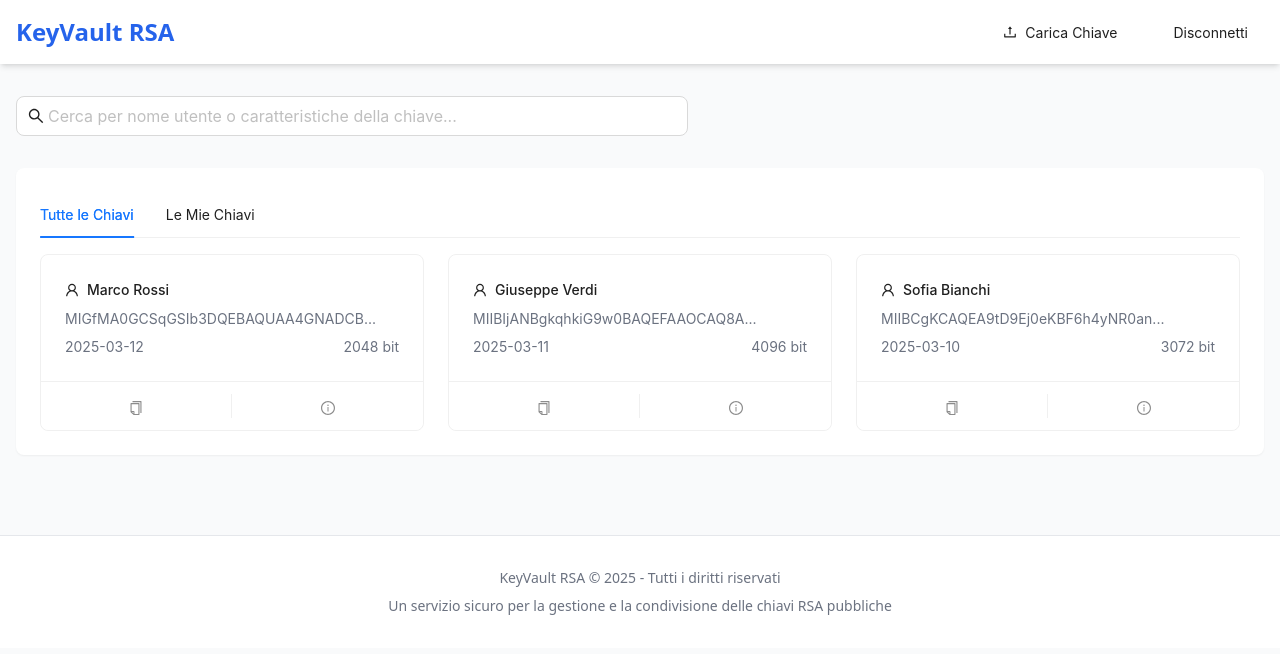
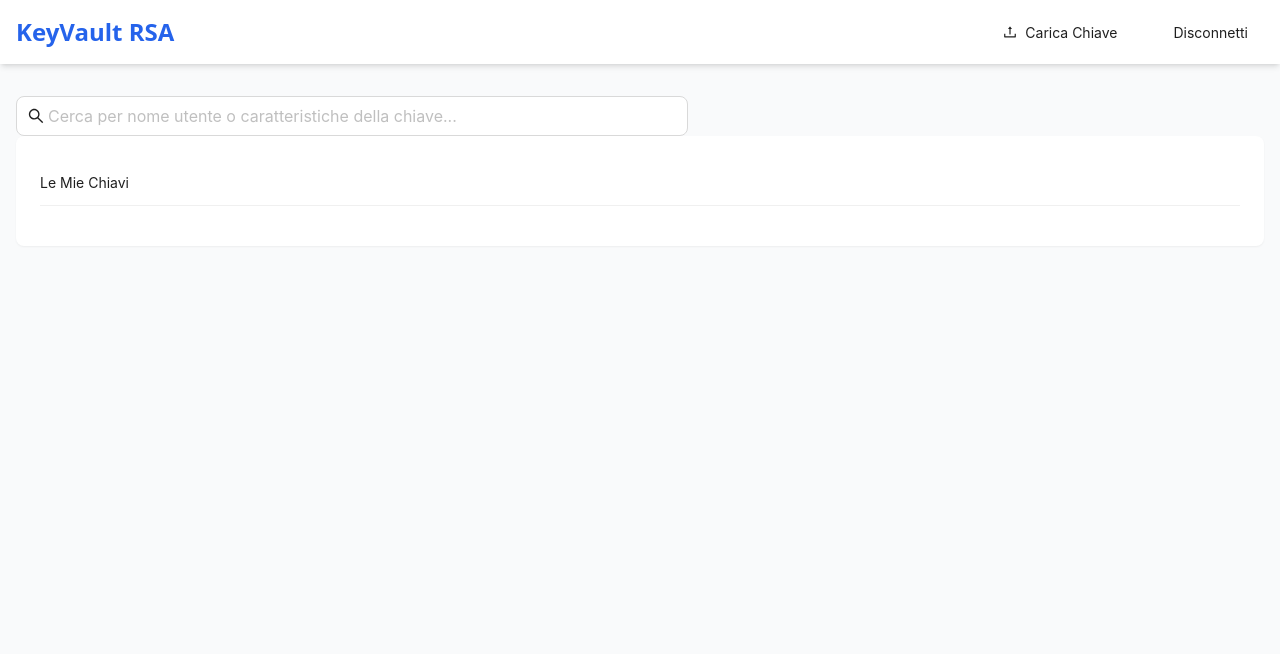
Before and after one commit to Teooo06/frontend1RSA, a React (Vite) app: page /userSection in a window 1280 px wide. Shown: the top 654 px of the page. Built offline with nearby package versions, Linux system fonts and the light colour scheme.

Commit message:
Forse funziona tutto, non è vero, non funziona un cazzo

```diff
--- a/src/App.jsx
+++ b/src/App.jsx
@@ -1,22 +1,21 @@
 import React, { useState, useEffect } from 'react';
 import { Input, Button, Card, Tag, message } from 'antd';
 import { SearchOutlined, CopyOutlined, UserOutlined, CalendarOutlined, UploadOutlined } from '@ant-design/icons';
-import { BrowserRouter as Router, Routes, Route, useNavigate } from 'react-router-dom';
 import * as echarts from 'echarts';
+import { useNavigate } from 'react-router-dom'; // Just use the navigate hook
 
 const App = () => {
-    const navigate = useNavigate(); // Hook per la navigazione
+    const navigate = useNavigate(); // Hook for navigation
 
     // State variables
     const [searchTerm, setSearchTerm] = useState('');
     const [isLoading, setIsLoading] = useState(false);
-    const [isAuthenticated, setIsAuthenticated] = useState(true);
 
     // Mock data for users
     const mockUsers = [
-        { id: 1, name: 'Alessandro Rossi', keySize: '2048 bit', uploadDate: '2025-03-12', key: 'MIIBIjANBgkqhkiG9w0BAQEFAAOCAQ8A...' },
-        { id: 2, name: 'Marco Bianchi', keySize: '4096 bit', uploadDate: '2025-03-11', key: 'MIIBIjANBgkqhkiG9w0BAQEFAAOCAQ8B...' },
-        { id: 3, name: 'Giuseppe Verdi', keySize: '3072 bit', uploadDate: '2025-03-10', key: 'MIIBIjANBgkqhkiG9w0BAQEFAAOCAQ8C...' },
+        { id: 1, name: 'Alessandro Rossi', keySize: '2048 bit', uploadDate: '2025-03-12', key: 'MIIBIjANBgkqhkiG9w0BAQEFAAOCAQ8A' },
+        { id: 2, name: 'Marco Bianchi', keySize: '4096 bit', uploadDate: '2025-03-11', key: 'MIIBIjANBgkqhkiG9w0BAQEFAAOCAQ8B' },
+        { id: 3, name: 'Giuseppe Verdi', keySize: '3072 bit', uploadDate: '2025-03-10', key: 'MIIBIjANBgkqhkiG9w0BAQEFAAOCAQ8C' },
     ];
 
     // Initialize chart
@@ -50,10 +49,20 @@ const App = () => {
     }, []);
 
     // Handlers
+    const [isAuthenticated, setIsAuthenticated] = useState(localStorage.getItem('isAuthenticated') === 'false');
+
+    const handleLogout = () => {
+        localStorage.setItem('isAuthenticated', 'false'); // Salva il logout
+        setIsAuthenticated(false);
+        navigate('/'); // Torna alla homepage
+    };
+
     const handleLogin = () => {
-        setIsLoading(true);
-        window.location.href = '/login';
+        localStorage.setItem('isAuthenticated', 'true'); // Salva il login
+        setIsAuthenticated(true);
+        navigate('/userSection'); // Vai all'area personale
     };
+
 
     const handleUpload = () => {
         if (!isAuthenticated) {
@@ -191,13 +200,4 @@ const App = () => {
     );
 };
 
-// Wrappa App con Router per usare useNavigate
-const WrappedApp = () => (
-    <Router>
-        <Routes>
-            <Route path="/*" element={<App />} />
-        </Routes>
-    </Router>
-);
-
-export default WrappedApp;
+export default App;
--- a/src/UserSection.jsx
+++ b/src/UserSection.jsx
@@ -1,8 +1,7 @@
-// The exported code uses Tailwind CSS. Install Tailwind CSS in your dev environment to ensure all styles work.
-
-import React, { useState, useEffect } from 'react';
-import { Input, Button, Card, Tabs, Modal, message, Tooltip } from 'antd';
-import { SearchOutlined, UserOutlined, KeyOutlined, UploadOutlined, CopyOutlined, InfoCircleOutlined } from '@ant-design/icons';
+import React, { useState } from 'react';
+import { Input, Button, Card, Tabs, Modal, message } from 'antd';
+import { SearchOutlined, UploadOutlined } from '@ant-design/icons';
+import { useNavigate } from 'react-router-dom'; // Importa useNavigate
 
 const { TabPane } = Tabs;
 
@@ -11,47 +10,12 @@ const UserSection = () => {
     const [searchText, setSearchText] = useState('');
     const [activeTab, setActiveTab] = useState('1');
     const [isAuthenticated, setIsAuthenticated] = useState(true);
-
-    const keys = [
-        {
-            id: 1,
-            user: 'Marco Rossi',
-            key: 'MIGfMA0GCSqGSIb3DQEBAQUAA4GNADCBiQKBgQC...',
-            date: '2025-03-12',
-            size: '2048 bit',
-            algorithm: 'RSA'
-        },
-        {
-            id: 2,
-            user: 'Giuseppe Verdi',
-            key: 'MIIBIjANBgkqhkiG9w0BAQEFAAOCAQ8AMIIBCgKC...',
-            date: '2025-03-11',
-            size: '4096 bit',
-            algorithm: 'RSA'
-        },
-        {
-            id: 3,
-            user: 'Sofia Bianchi',
-            key: 'MIIBCgKCAQEA9tD9Ej0eKBF6h4yNR0anWH0K3Zx...',
-            date: '2025-03-10',
-            size: '3072 bit',
-            algorithm: 'RSA'
-        }
-    ];
-
-    const handleLogin = () => {
-        setIsAuthenticated(true);
-        message.success('Accesso effettuato con successo!');
-    };
+    const navigate = useNavigate(); // Hook per la navigazione
 
     const handleLogout = () => {
-        setIsAuthenticated(false);
+        localStorage.setItem('isAuthenticated', 'false'); // Salva il logout
         message.info('Disconnessione effettuata');
-    };
-
-    const copyKey = (key) => {
-        navigator.clipboard.writeText(key);
-        message.success('Chiave copiata negli appunti!');
+        navigate('/'); // Torna alla homepage
     };
 
     return (
@@ -59,24 +23,17 @@ const UserSection = () => {
             {/* Header */}
             <header className="bg-white shadow-md">
                 <div className="max-w-7xl mx-auto px-4 h-16 flex items-center justify-between">
-                    <div className="flex items-center space-x-4">
                     <h1 className="text-2xl font-bold text-blue-600">KeyVault RSA</h1>
-                    </div>
-
                     <div className="flex items-center space-x-6">
                         {isAuthenticated ? (
                             <>
-                                <Button type="text" className="!rounded-button" onClick={() => setIsModalVisible(true)}>
+                                <Button type="text" onClick={() => setIsModalVisible(true)}>
                                     <UploadOutlined /> Carica Chiave
                                 </Button>
-                                <Button type="text" className="!rounded-button" onClick={handleLogout}>Disconnetti</Button>
+                                <Button type="text" onClick={handleLogout}>Disconnetti</Button>
                             </>
                         ) : (
-                            <Button
-                                type="default"
-                                onClick={() => setIsAuthenticated(false)}
-                                className="!rounded-button whitespace-nowrap"
-                            >
+                            <Button type="default" onClick={handleLogout}>
                                 Disconnetti
                             </Button>
                         )}
@@ -86,7 +43,6 @@ const UserSection = () => {
 
             {/* Main Content */}
             <main className="max-w-7xl mx-auto px-4 py-8">
-                <div className="mb-8">
                 <Input
                     size="large"
                     placeholder="Cerca per nome utente o caratteristiche della chiave..."
@@ -94,107 +50,22 @@ const UserSection = () => {
                     onChange={(e) => setSearchText(e.target.value)}
                     className="max-w-2xl mx-auto"
                 />
-                </div>
-
                 <Tabs activeKey={activeTab} onChange={setActiveTab} className="bg-white p-6 rounded-lg shadow-sm">
-                    <TabPane tab="Tutte le Chiavi" key="1">
-                        <div className="grid grid-cols-1 md:grid-cols-2 lg:grid-cols-3 gap-6">
-                            {keys.map((keyItem) => (
-                                <Card
-                                    key={keyItem.id}
-                                    className="hover:shadow-lg transition-shadow"
-                                    actions={[
-                                        <Tooltip title="Copia chiave">
-                                            <CopyOutlined onClick={() => copyKey(keyItem.key)} />
-                                        </Tooltip>,
-                                        <Tooltip title="Dettagli">
-                                            <InfoCircleOutlined />
-                                        </Tooltip>
-                                    ]}
-                                >
-                                    <div className="space-y-2">
-                                        <div className="flex items-center space-x-2">
-                                            <UserOutlined />
-                                            <span className="font-medium">{keyItem.user}</span>
-                                        </div>
-                                        <div className="text-gray-500 text-sm truncate">
-                                            {keyItem.key.substring(0, 32)}...
-                                        </div>
-                                        <div className="flex justify-between text-sm text-gray-500">
-                                            <span>{keyItem.date}</span>
-                                            <span>{keyItem.size}</span>
-                                        </div>
-                                    </div>
-                                </Card>
-                            ))}
-                        </div>
-                    </TabPane>
                     <TabPane tab="Le Mie Chiavi" key="2">
                         {isAuthenticated ? (
                             <div className="text-center py-8">
                                 <p>Non hai ancora caricato nessuna chiave</p>
-                                <Button
-                                    type="primary"
-                                    className="mt-4 !rounded-button"
-                                    onClick={() => setIsModalVisible(true)}
-                                >
-                                    Carica la tua prima chiave
-                                </Button>
+                                <Button type="primary" onClick={() => setIsModalVisible(true)}>Carica la tua prima chiave</Button>
                             </div>
                         ) : (
                             <div className="text-center py-8">
                                 <p>Effettua l'accesso per visualizzare le tue chiavi</p>
-                                <Button
-                                    type="primary"
-                                    className="mt-4 !rounded-button"
-                                    onClick={handleLogin}
-                                >
-                                    Accedi
-                                </Button>
+                                <Button type="primary" onClick={() => navigate('/login')}>Accedi</Button>
                             </div>
                         )}
                     </TabPane>
                 </Tabs>
             </main>
-
-            {/* Upload Modal */}
-            <Modal
-                title="Carica Nuova Chiave RSA"
-                visible={isModalVisible}
-                onCancel={() => setIsModalVisible(false)}
-                footer={[
-                    <Button key="back" onClick={() => setIsModalVisible(false)}>
-                        Annulla
-                    </Button>,
-                    <Button key="submit" type="primary" className="!rounded-button">
-                        Carica
-                    </Button>
-                ]}
-            >
-                <div className="space-y-4">
-                    <Input.TextArea
-                        rows={4}
-                        placeholder="Incolla qui la tua chiave RSA pubblica..."
-                        className="font-mono"
-                    />
-                    <div className="text-gray-500 text-sm">
-                        <p>Formato supportato: RSA</p>
-                        <p>Dimensioni supportate: 2048-bit, 3072-bit, 4096-bit</p>
-                    </div>
-                </div>
-            </Modal>
-
-            {/* Footer */}
-            <footer className="bg-white border-t mt-12">
-                <div className="max-w-7xl mx-auto px-4 py-8">
-                    <div className="text-center text-gray-500 text-sm">
-                        <p>KeyVault RSA © 2025 - Tutti i diritti riservati</p>
-                        <p className="mt-2">
-                            Un servizio sicuro per la gestione e la condivisione delle chiavi RSA pubbliche
-                        </p>
-                    </div>
-                </div>
-            </footer>
         </div>
     );
 };
```
Lines whose indentation alone changed are shown as unchanged.
